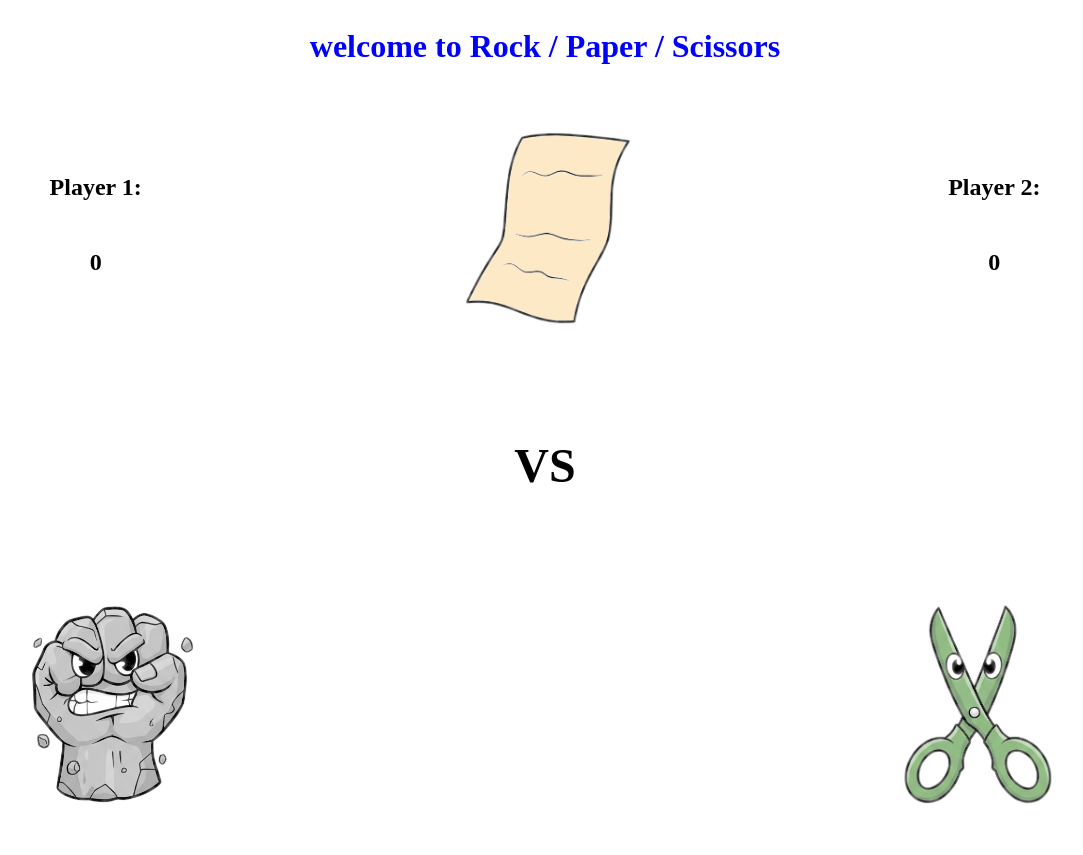
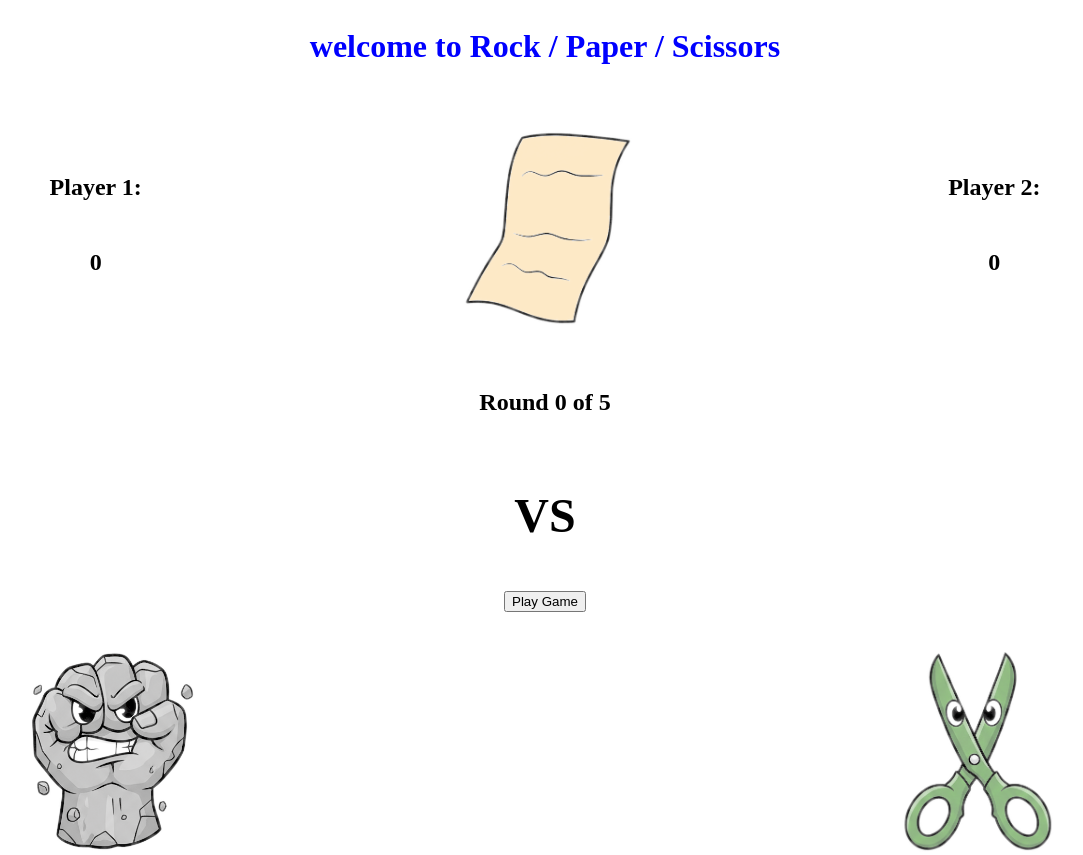
Before and after one commit to marcelojpr96/Java-script-exercises, a plain HTML site: page 11- rockpaper/index.html in a window 1280 px wide. Shown: the top 855 px of the page, without its empty margins (95-1178 px from the left). Drawn offline with Linux system fonts and the light colour scheme.

Commit message:
added round numbers and a start button

```diff
--- a/11- rockpaper/index.html
+++ b/11- rockpaper/index.html
@@ -30,7 +30,9 @@
                 <img class="player-one-choice" width="200px" height="200px">
             </div>
             <div class="box five">
-                <p>VS</p>
+                <p class="round_number">Round 0 of 5</p>
+                <p class="vs">VS</p>
+                <button id="start"> Play Game</button>
             </div>
             <div class="box six">
                 <img class="player-two-choice" width="200px" height="200px">
--- a/11- rockpaper/script.js
+++ b/11- rockpaper/script.js
@@ -2,8 +2,8 @@ const playerOneScore = document.querySelector(".player-one-score");
 const playerTwoScore = document.querySelector(".player-two-score");
 const playerOneChoiceImg = document.querySelector(".player-one-choice");
 const playerTwoChoiceImg = document.querySelector(".player-two-choice");
+const round_number = document.querySelector(".round_number")
 //clicable items:
-
 const gun_item = document.querySelector(".box.eigth img");
 const paper_item = document.querySelector(".box.two img");
 const rock_item = document.querySelector(".box.seven img");
@@ -56,5 +56,5 @@ gun_item.addEventListener("click",()=>{
 
 
 
-
+console.log(round_number.textContent)
 console.log(playerOneScore.textContent);
--- a/11- rockpaper/styles.css
+++ b/11- rockpaper/styles.css
@@ -84,6 +84,6 @@ body{
     font-size:24px;
     font-weight:bold;
 }
-.five{
+.five p.vs{
     font-size:48px;
 }
```
